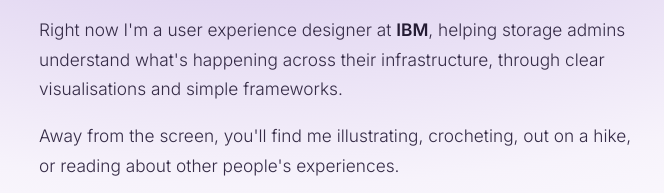
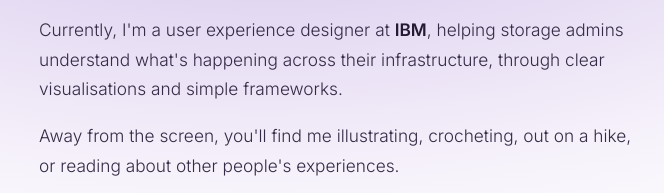
Before and after one commit to deeptigupta-uxdesigner/deeptigupta-uxdesigner.github.io, a plain HTML site: page index.html in a window 1280 px wide. Shown: the part 362-555 px from the top of the page, 55-719 px from the left. Drawn offline with Linux system fonts and the light colour scheme.

Commit message:
Update user description in index.html

```diff
--- a/index.html
+++ b/index.html
@@ -184,7 +184,7 @@ footer{padding-block:28px;text-align:center;font-size:.82rem;color:var(--muted);
       <div>
         <h1 class="hi">hi, <em>Deepti</em> here.</h1>
         <p class="lead">I’m always looking for ways to make complex things feel simple.</p>
-        <p class="now">Right now I'm a user experience designer at <b>IBM</b>, helping storage admins understand what's happening across their infrastructure, through clear visualisations and simple frameworks.</p>
+        <p class="now">Currently, I'm a user experience designer at <b>IBM</b>, helping storage admins understand what's happening across their infrastructure, through clear visualisations and simple frameworks.</p>
         <p class="now">Away from the screen, you'll find me illustrating, crocheting, out on a hike, or reading about other people's experiences.</p>
         <div class="cta">
           <a class="btn solid" href="#projects">See my work</a>
```
